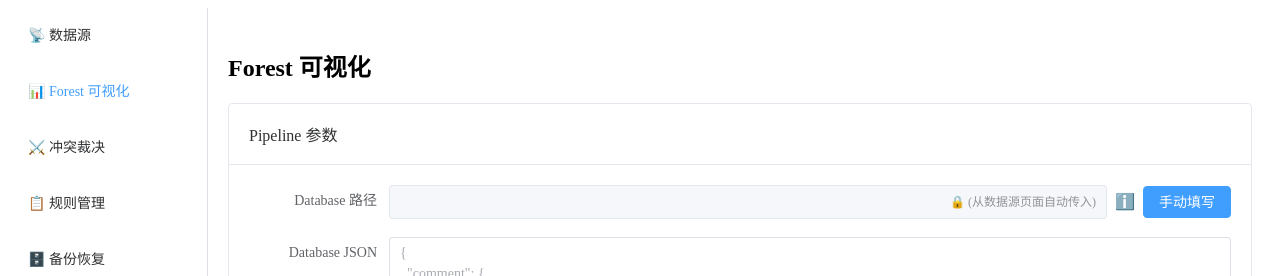
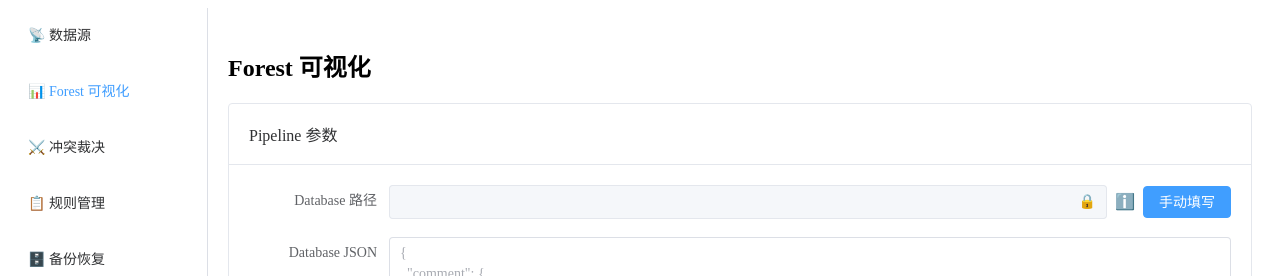
Before and after one commit to Knighthana/modmanager, a Vue app in the folder frontend/: page /forest in a window 1280 px wide. Shown: the top 276 px of the page. Built offline with nearby package versions, Linux system fonts and the light colour scheme.

Commit message:
fix: simplify DB path display — text in input, lock emoji only in suffix

```diff
--- a/frontend/src/pages/ForestPage.vue
+++ b/frontend/src/pages/ForestPage.vue
@@ -18,9 +18,7 @@
               :ref="(el: any) => dbInputRef = el"
             >
               <template v-if="!store.dbManualOverride" #suffix>
-                <span style="color: var(--el-text-color-secondary); font-size: 12px; white-space: nowrap; overflow: hidden; text-overflow: ellipsis;">
-                  🔒 {{ dbPathDisplay }} (从数据源页面自动传入)
-                </span>
+                <span>🔒</span>
               </template>
             </el-input>
 
@@ -218,10 +216,11 @@
 // Database path display: when storedDatabase exists (from data source page), show 'frontend storage';
 // otherwise show the manual path or empty.
 const dbPathDisplay = computed(() => {
-  if (store.storedDatabase) {
-    return 'frontend storage'
-  }
-  return store.pipelineForm.databasePath || ''
+    const base = store.storedDatabase
+        ? 'Frontend Storage'
+        : (store.pipelineForm.databasePath || '');
+    if (!base) return '';
+    return `${base} (从数据源页面自动传入)`;
 })
 
 // 展示模式切换：仅显示分枝（pending）树
```
